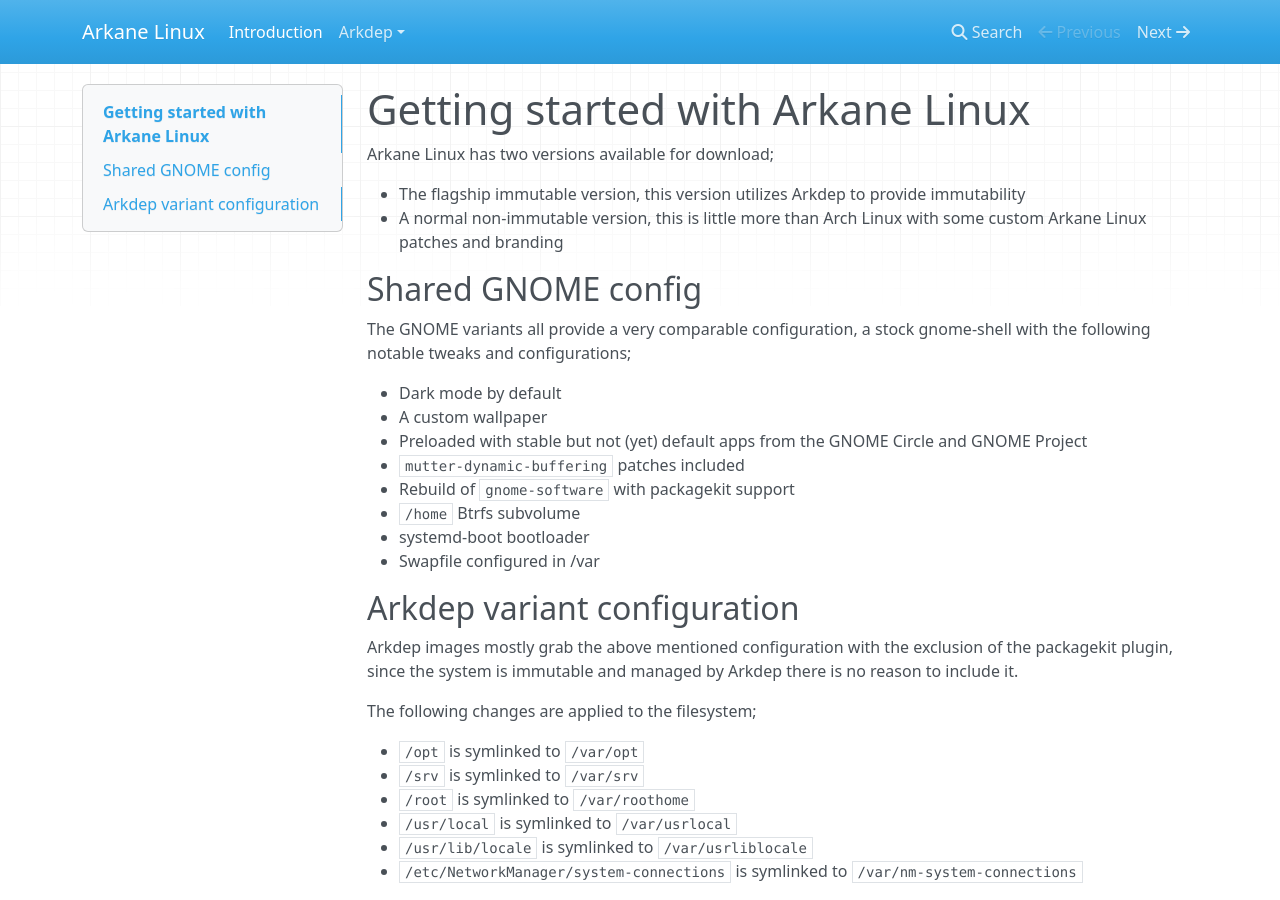
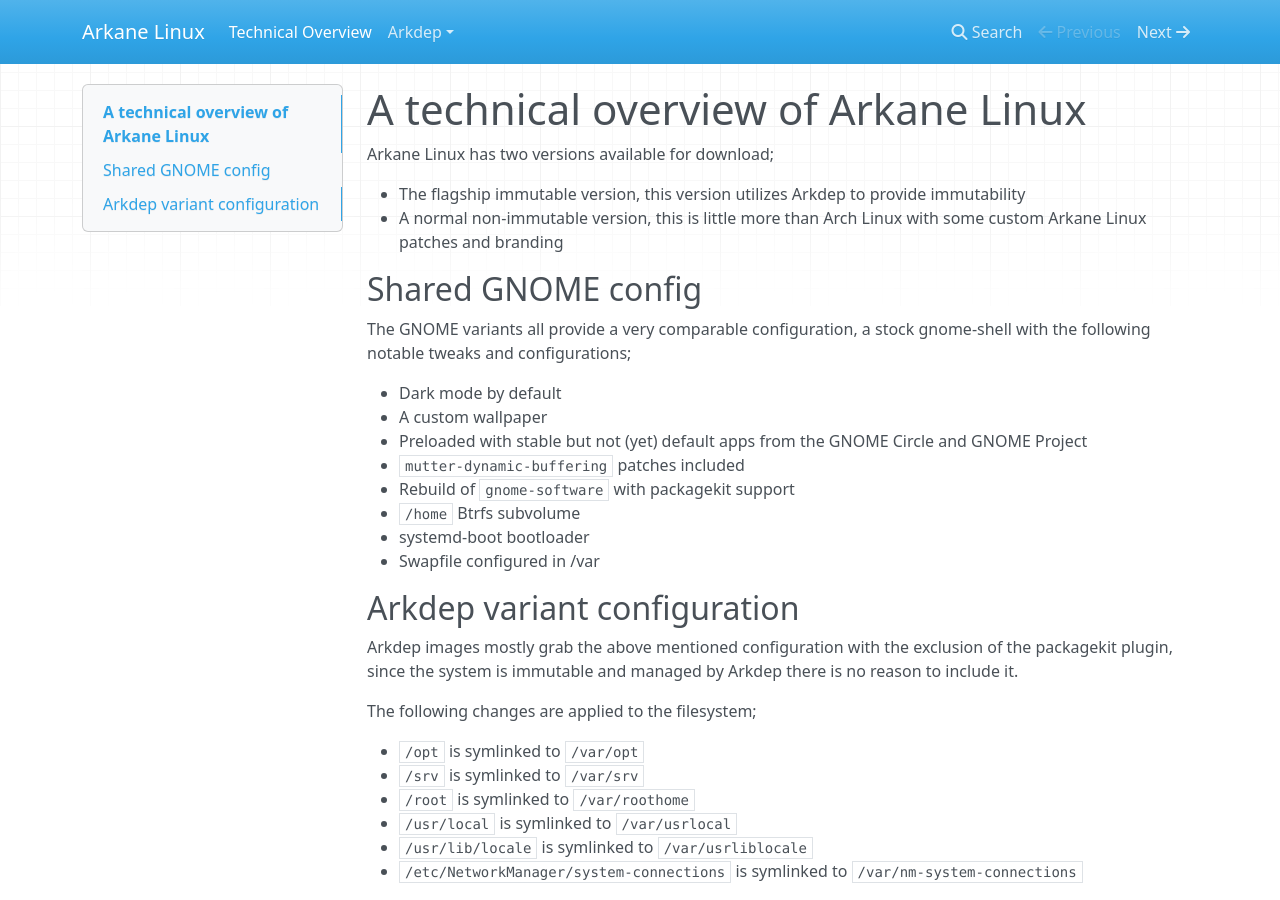
Before and after one commit to arkanelinux/docs.arkanelinux.org, an MkDocs documentation site: the page built from docs/arkanelinux.md, in a window 1280 px wide and 900 px high. Built offline with MkDocs 1.6.1, drawn with Linux system fonts in a browser that asks for light colours; nearby versions of some CDN libraries.

Commit message:
Rename to technical overview

```diff
--- a/docs/arkanelinux.md
+++ b/docs/arkanelinux.md
@@ -1,5 +1,4 @@
-# Getting started with Arkane Linux
-
+# A technical overview of Arkane Linux
 Arkane Linux has two versions available for download;
 
 - The flagship immutable version, this version utilizes Arkdep to provide immutability
--- a/mkdocs.yml
+++ b/mkdocs.yml
@@ -4,7 +4,7 @@
 copyright: "CC-BY-SA-4.0 Arkane Linux"
 
 nav:
-  - Introduction: arkanelinux.md
+  - Technical Overview: arkanelinux.md
   - Arkdep:
     - 'arkdep usage': arkdep.md
     - 'arkdep-build usage': arkdep-build.md
```
